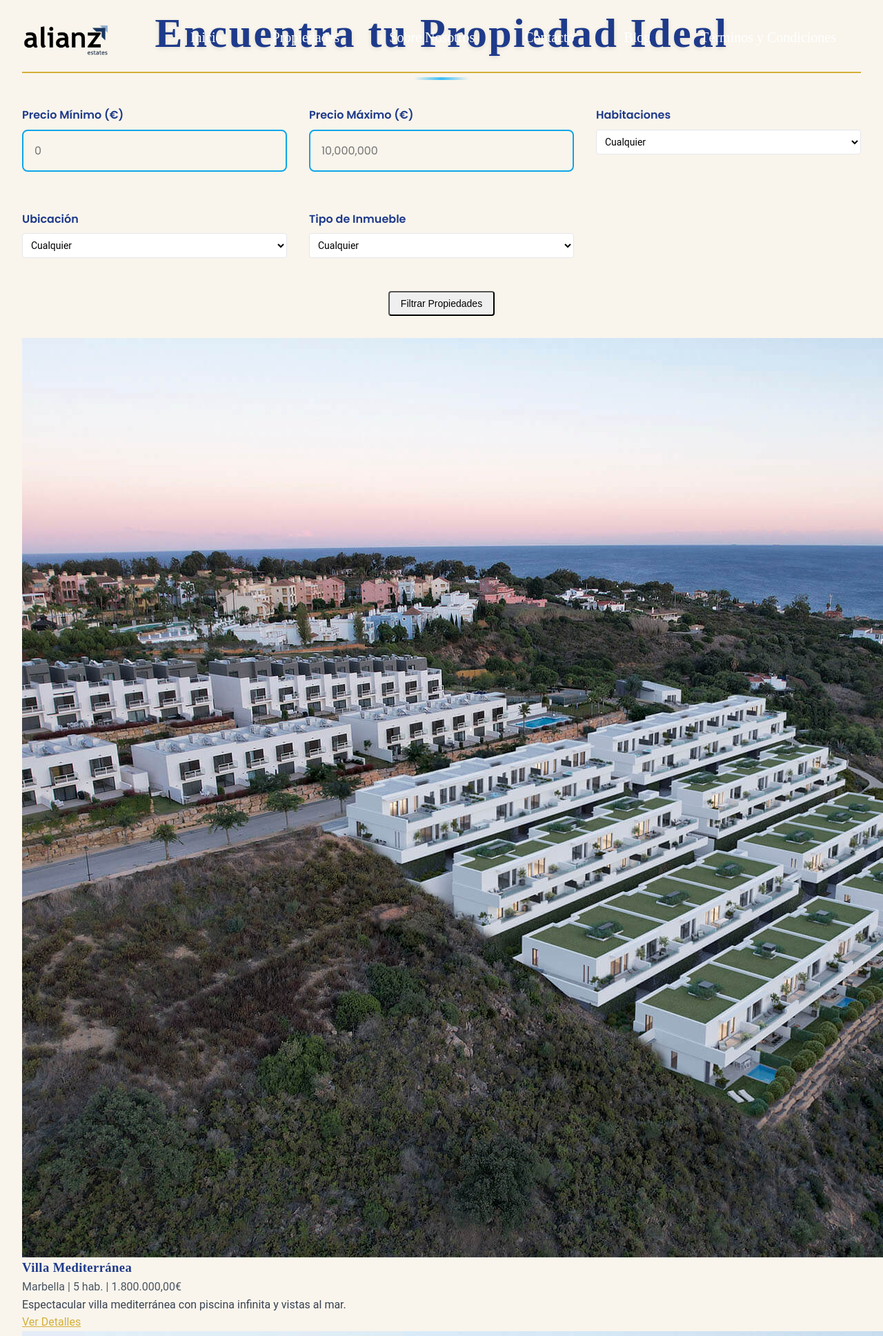
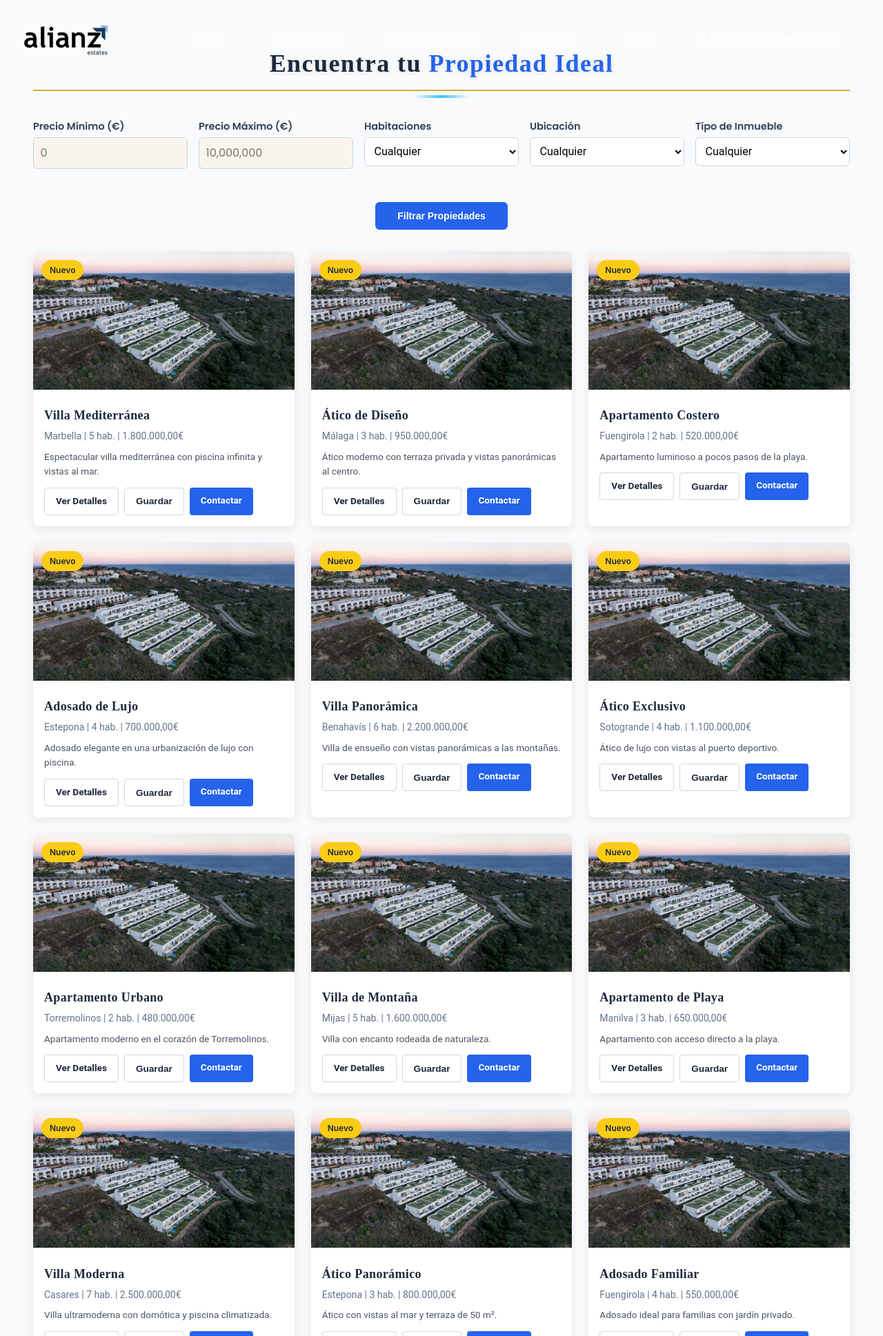
Before and after one commit to Zakariamouedden/alianzestates, a Flask app: page /properties in a window 1280 px wide. Shown: the top 1937 px of the page at 69% size. Run offline with Flask 3, Linux system fonts and the light colour scheme; some libraries are stand-ins or nearby versions.

Commit message:
propiedades

```diff
--- a/templates/properties.html
+++ b/templates/properties.html
@@ -1,52 +1,216 @@
-<script type="text/javascript">
-    var gk_isXlsx = false;
-    var gk_xlsxFileLookup = {};
-    var gk_fileData = {};
-    function filledCell(cell) {
-      return cell !== '' && cell != null;
-    }
-    function loadFileData(filename) {
-        if (gk_isXlsx && gk_xlsxFileLookup[filename]) {
-            try {
-                var workbook = XLSX.read(gk_fileData[filename], { type: 'base64' });
-                var firstSheetName = workbook.SheetNames[0];
-                var worksheet = workbook.Sheets[firstSheetName];
-                var jsonData = XLSX.utils.sheet_to_json(worksheet, { header: 1, blankrows: false, defval: '' });
-                var filteredData = jsonData.filter(row => row.some(filledCell));
-                var headerRowIndex = filteredData.findIndex((row, index) =>
-                  row.filter(filledCell).length >= filteredData[index + 1]?.filter(filledCell).length
-                );
-                if (headerRowIndex === -1 || headerRowIndex > 25) {
-                  headerRowIndex = 0;
-                }
-                var csv = XLSX.utils.aoa_to_sheet(filteredData.slice(headerRowIndex));
-                csv = XLSX.utils.sheet_to_csv(csv, { header: 1 });
-                return csv;
-            } catch (e) {
-                console.error(e);
-                return "";
-            }
-        }
-        return gk_fileData[filename] || "";
-    }
-</script>
 {% extends "base.html" %}
 {% block title %}Viviendas{% endblock %}
 {% block content %}
-<section class="properties reveal">
-    <div class="container mx-auto py-12 px-4">
-        <h2 class="section-title">Encuentra tu Propiedad Ideal</h2>
+<section class="properties">
+  <style>
+    .properties {
+      background: #f8fafc;
+      min-height: calc(100vh - 80px);
+      padding: 4rem 1rem;
+      font-family: 'Inter', sans-serif;
+    }
 
-        <!-- Formulario de Filtros -->
-        <form method="GET" class="properties-filter mb-8">
-            <div class="grid grid-cols-1 md:grid-cols-3 lg:grid-cols-5 gap-4">
+    .section-title {
+      color: #1e293b;
+      font-size: 2.25rem;
+      font-weight: 800;
+      text-align: center;
+      margin-bottom: 2.5rem;
+    }
+
+    .section-title span {
+      color: #2563eb;
+    }
+
+    .properties-filter {
+      max-width: 1200px;
+      margin: 0 auto 2rem;
+    }
+
+    .grid {
+      display: grid;
+      gap: 1rem;
+    }
+
+    .grid-cols {
+      grid-template-columns: 1fr;
+    }
+
+    @media (min-width: 768px) {
+      .grid-cols {
+        grid-template-columns: repeat(3, 1fr);
+      }
+    }
+
+    @media (min-width: 1024px) {
+      .grid-cols {
+        grid-template-columns: repeat(5, 1fr);
+      }
+    }
+
+    .form-group {
+      display: flex;
+      flex-direction: column;
+    }
+
+    .form-group label {
+      font-size: 0.9rem;
+      font-weight: 600;
+      margin-bottom: 0.25rem;
+      color: #334155;
+    }
+
+    .form-group input,
+    .form-group select {
+      padding: 0.6rem;
+      font-size: 1rem;
+      border: 1px solid #cbd5e1;
+      border-radius: 6px;
+      transition: 0.2s ease;
+    }
+
+    .form-group input:focus,
+    .form-group select:focus {
+      outline: none;
+      border-color: #2563eb;
+      box-shadow: 0 0 0 3px rgba(37, 99, 235, 0.2);
+    }
+
+    .btn {
+      background: #2563eb;
+      color: white;
+      padding: 0.75rem 2rem;
+      font-weight: 600;
+      border: none;
+      border-radius: 6px;
+      cursor: pointer;
+      transition: all 0.2s ease;
+    }
+
+    .btn:hover {
+      background: #1e40af;
+      transform: translateY(-2px);
+    }
+
+    .properties-grid {
+      display: grid;
+      grid-template-columns: repeat(auto-fill, minmax(280px, 1fr));
+      gap: 1.5rem;
+      max-width: 1200px;
+      margin: 2rem auto 0;
+    }
+
+    .property-card {
+      background: #fff;
+      border-radius: 8px;
+      box-shadow: 0 4px 16px rgba(0, 0, 0, 0.08);
+      overflow: hidden;
+      transition: transform 0.3s ease;
+    }
+
+    .property-card:hover {
+      transform: translateY(-4px);
+    }
+
+    .property-image-container {
+      position: relative;
+      overflow: hidden;
+    }
+
+    .property-image-container img {
+      width: 100%;
+      height: 200px;
+      object-fit: cover;
+    }
+
+    .badge {
+      position: absolute;
+      top: 0.75rem;
+      left: 0.75rem;
+      background: #facc15;
+      color: #1e293b;
+      font-size: 0.75rem;
+      font-weight: 600;
+      padding: 0.3rem 0.75rem;
+      border-radius: 9999px;
+    }
+
+    .card-content {
+      padding: 1rem;
+    }
+
+    .card-content h3 {
+      margin: 0 0 0.25rem;
+      font-size: 1.125rem;
+      color: #1e293b;
+    }
+
+    .details {
+      font-size: 0.875rem;
+      color: #64748b;
+      margin-bottom: 0.5rem;
+    }
+
+    .description {
+      font-size: 0.85rem;
+      color: #4b5563;
+      margin-bottom: 0.75rem;
+    }
+
+    .card-actions {
+      display: flex;
+      flex-wrap: wrap;
+      gap: 0.5rem;
+    }
+
+    .btn-sm {
+      padding: 0.5rem 1rem;
+      font-size: 0.85rem;
+      font-weight: 600;
+      border-radius: 4px;
+      text-decoration: none;
+      transition: 0.2s ease;
+    }
+
+    .btn-outline {
+      border: 1px solid #d1d5db;
+      background: white;
+      color: #1e293b;
+    }
+
+    .btn-outline:hover {
+      background: #f1f5f9;
+    }
+
+    .btn-primary {
+      background: #2563eb;
+      color: white;
+    }
+
+    .btn-primary:hover {
+      background: #1e40af;
+    }
+
+    .results-info {
+      text-align: center;
+      margin-top: 1rem;
+      color: #64748b;
+      font-size: 0.95rem;
+    }
+  </style>
+
+  <div class="container">
+    <h2 class="section-title">Encuentra tu <span>Propiedad Ideal</span></h2>
+
+    <form method="GET" class="properties-filter">
+      <div class="grid grid-cols">
         <div class="form-group">
           <label for="price_min">Precio Mínimo (€)</label>
-                    <input type="number" id="price_min" name="price_min" min="0" step="1000" placeholder="0">
+          <input type="number" id="price_min" name="price_min" min="0" placeholder="0">
         </div>
         <div class="form-group">
           <label for="price_max">Precio Máximo (€)</label>
-                    <input type="number" id="price_max" name="price_max" min="0" step="1000" placeholder="10,000,000">
+          <input type="number" id="price_max" name="price_max" min="0" placeholder="10,000,000">
         </div>
         <div class="form-group">
           <label for="bedrooms">Habitaciones</label>
@@ -77,22 +241,30 @@
           </select>
         </div>
       </div>
-            <div class="mt-6 text-center">
-                <button type="submit" class="btn">Filtrar Propiedades</button>
+      <div class="text-center mt-6">
+        <button type="button" class="btn" id="filter-btn">Filtrar Propiedades</button>
       </div>
     </form>
 
-        <!-- Resultados de Propiedades -->
-        <div class="properties-grid">
+    <p class="results-info" id="results-info"></p>
+
+    <div class="properties-grid" id="properties-list">
       {% if properties %}
       {% for prop in properties %}
-                <div class="property-card">
+      <div class="property-card" style="--index: {{ loop.index }};" data-price="{{ prop[2] }}" data-bedrooms="{{ prop[3] }}" data-location="{{ prop[4] }}" data-type="{{ prop[5] }}">
+        <div class="property-image-container">
           <img src="{{ prop[11] or '/static/images/default_property.jpg' }}" alt="{{ prop[1] }}">
-                    <div>
+          <span class="badge">Nuevo</span>
+        </div>
+        <div class="card-content">
           <h3>{{ prop[1] }}</h3>
-                        <p class="text-gray-600">{{ prop[4] }} | {{ prop[3] }} hab. | {{ prop[2] | format_price }}€</p>
-                        <p class="text-gray-700 line-clamp-3">{{ prop[9] }}</p>
-                        <a href="/property/{{ prop[0] }}" class="mt-4 inline-block text-gold hover:underline">Ver Detalles</a>
+          <p class="details">{{ prop[4] }} | {{ prop[3] }} hab. | {{ prop[2] | format_price }}€</p>
+          <p class="description">{{ prop[9] }}</p>
+          <div class="card-actions">
+            <a href="/property/{{ prop[0] }}" class="btn-sm btn-outline">Ver Detalles</a>
+            <button type="button" class="btn-sm btn-outline">Guardar</button>
+            <a href="/contact" class="btn-sm btn-primary">Contactar</a>
+          </div>
         </div>
       </div>
       {% endfor %}
@@ -102,4 +274,42 @@
     </div>
   </div>
 </section>
+
+<script>
+  document.addEventListener('DOMContentLoaded', () => {
+    const cards = document.querySelectorAll('.property-card');
+    const resultInfo = document.getElementById('results-info');
+
+    document.getElementById('filter-btn').addEventListener('click', () => {
+      const minPrice = parseInt(document.getElementById('price_min').value) || 0;
+      const maxPrice = parseInt(document.getElementById('price_max').value) || Infinity;
+      const bedrooms = parseInt(document.getElementById('bedrooms').value) || 0;
+      const location = document.getElementById('location').value.toLowerCase();
+      const type = document.getElementById('type').value.toLowerCase();
+
+      let visibleCount = 0;
+
+      cards.forEach(card => {
+        const price = parseInt(card.dataset.price);
+        const beds = parseInt(card.dataset.bedrooms);
+        const loc = card.dataset.location.toLowerCase();
+        const typ = card.dataset.type.toLowerCase();
+
+        const matches =
+          price >= minPrice &&
+          price <= maxPrice &&
+          beds >= bedrooms &&
+          (location === '' || loc.includes(location)) &&
+          (type === '' || typ.includes(type));
+
+        card.style.display = matches ? '' : 'none';
+        if (matches) visibleCount++;
+      });
+
+      resultInfo.textContent = visibleCount
+        ? `Se encontraron ${visibleCount} propiedades.`
+        : `No se encontraron propiedades con los filtros seleccionados.`;
+    });
+  });
+</script>
 {% endblock %}
```
Also changed, not shown: templates/Terms.html (+79 -16 lines). Lines whose indentation alone changed are shown as unchanged.
